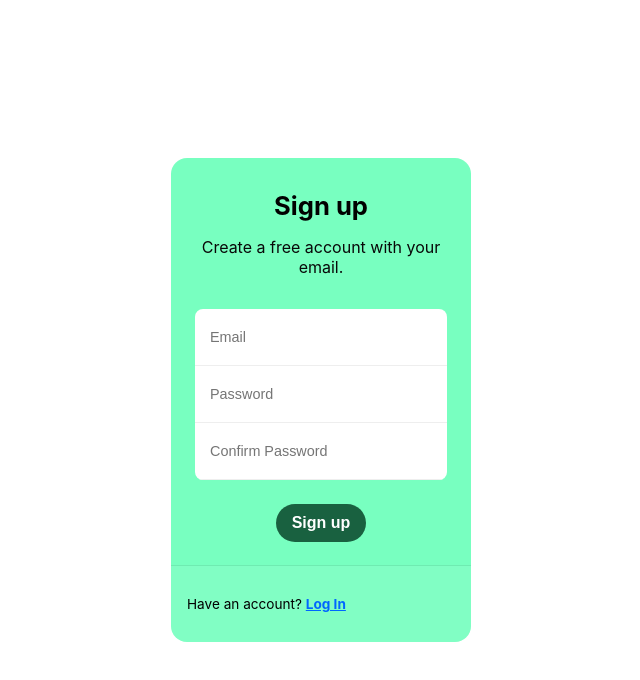
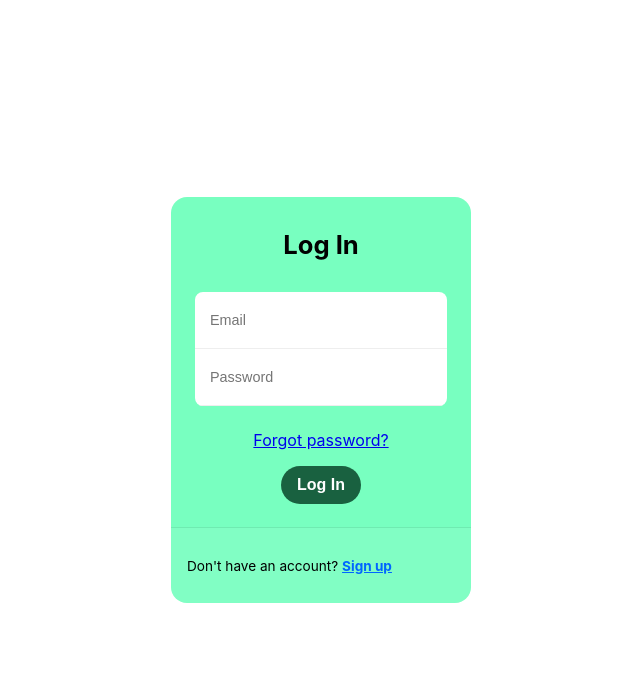
Before and after one commit to suryansh2206/Mail-box-client, a React (Create React App) app: page /login in a window 1280 px wide. Shown: the top 680 px of the page, without its empty margins (319-959 px from the left). Built offline with nearby package versions, Linux system fonts and the light colour scheme.

Commit message:
Login and HomePage

```diff
--- a/src/App.js
+++ b/src/App.js
@@ -1,7 +1,24 @@
+import { Routes, Route, Navigate } from "react-router-dom";
 import "./App.css";
 import SignUp from "./Components/Auth/SignUp";
-function App() {
-  return <SignUp />;
-}
+import Login from "./Components/Auth/Login";
+import HomePage from "./Components/Screens/HomePage";
+
+const App = () => {
+  const isAuth = localStorage.getItem("token");
+  return (
+    <Routes>
+      {<Route path="/signup" element={<SignUp />} />}
+      {<Route path="/login" element={<Login />} />}
+      {!isAuth ? (
+        <Route path="/*" element={<Navigate to="/login" />} />
+      ) : (
+        <>
+          <Route path="/" element={<HomePage />} />
+        </>
+      )}
+    </Routes>
+  );
+};
 
 export default App;
--- /dev/null
+++ b/src/Components/Auth/Login.js
@@ -0,0 +1,97 @@
+import classes from "./Login.module.css";
+import React, { useRef } from "react";
+import { NavLink, useNavigate } from "react-router-dom";
+
+const Login = () => {
+  const navigate = useNavigate();
+  const emailInputRef = useRef();
+  const passwordInputRef = useRef();
+
+  const loginHandler = (event) => {
+    event.preventDefault();
+    const enteredEmail = emailInputRef.current.value;
+    const enteredPassword = passwordInputRef.current.value;
+    fetch(
+      "https://identitytoolkit.googleapis.com/v1/accounts:signInWithPassword?key=AIzaSyCY-VGJzQO4PuIAWLAzUqOd4c2XvpMOQFs",
+      {
+        method: "POST",
+        body: JSON.stringify({
+          email: enteredEmail,
+          password: enteredPassword,
+          returnSecureToken: true,
+        }),
+        headers: {
+          "Content-Type": "application/json",
+        },
+      }
+    )
+      .then((res) => {
+        if (res.ok) {
+          return res.json();
+        } else {
+          const data = res.json();
+          if (data.error.message) {
+            alert(data.error.message);
+          }
+        }
+      })
+      .then((data) => {
+        console.log(data);
+        if (data.idToken) {
+          console.log(data.idToken);
+          localStorage.setItem("token", data.idToken);
+          localStorage.setItem("email", enteredEmail);
+          navigate("/");
+          console.log("Logged In Successfully");
+          window.location.reload();
+        }
+      })
+      .catch((err) => {
+        console.log(err);
+        alert(err);
+      });
+  };
+  return (
+    <div className={classes.container}>
+      <div className={classes.formbox}>
+        <form className={classes.form}>
+          <span className={classes.title}>Log In</span>
+          <div className={classes.formcontainer}>
+            <input
+              type="email"
+              className={classes.input}
+              placeholder="Email"
+              required
+              ref={emailInputRef}
+            />
+            <input
+              type="password"
+              className={classes.input}
+              placeholder="Password"
+              required
+              ref={passwordInputRef}
+            />
+          </div>
+          <NavLink
+            activeClassName="active"
+            className="link"
+            to="/resetpassword"
+          >
+            <>Forgot password?</>
+          </NavLink>
+          <button onClick={loginHandler}>Log In</button>
+        </form>
+        <div className={classes.formsection}>
+          <p>
+            Don't have an account?{" "}
+            <NavLink to="/signup">
+              <>Sign up</>
+            </NavLink>
+          </p>
+        </div>
+      </div>
+    </div>
+  );
+};
+
+export default Login;
--- /dev/null
+++ b/src/Components/Auth/Login.module.css
@@ -0,0 +1,91 @@
+.container {
+    display: flex;
+    justify-content: center;
+    align-items: center;
+    height: 100vh; /* adjust this to set the height of the container */
+  }
+
+  .formbox {
+      max-width: 300px;
+      background: #38ffa2ad;
+      overflow: hidden;
+      border-radius: 16px;
+      color: #010101;
+      align-items: center;
+    }
+
+    .form {
+      position: relative;
+      display: flex;
+      flex-direction: column;
+      padding: 32px 24px 24px;
+      gap: 16px;
+      text-align: center;
+      align-items: center;
+    }
+
+    /*Form text*/
+    .title {
+      font-weight: bold;
+      font-size: 1.6rem;
+    }
+
+    .subtitle {
+      font-size: 1rem;
+      color: #080808;
+    }
+
+    /*Inputs box*/
+    .formcontainer {
+      overflow: hidden;
+      border-radius: 8px;
+      background-color: #fff;
+      margin: 1rem 0 .5rem;
+      width: 100%;
+    }
+
+    .input {
+      background: none;
+      border: 0;
+      outline: 0;
+      height: 40px;
+      width: 100%;
+      border-bottom: 1px solid #eee;
+      font-size: .9rem;
+      padding: 8px 15px;
+    }
+
+    .formsection {
+      padding: 16px;
+      font-size: .85rem;
+      background-color: #bbf8db20;
+      box-shadow: rgb(0 0 0 / 8%) 0 -1px;
+    }
+
+    .formsection a {
+      font-weight: bold;
+      color: #0066ff;
+      transition: color .3s ease;
+    }
+
+    .formsection a:hover {
+      color: #005ce6;
+      text-decoration: underline;
+    }
+
+    /*Button*/
+    .form button {
+      background-color: #1a6140fe;
+      color: #fff;
+      border: 0;
+      border-radius: 24px;
+      padding: 10px 16px;
+      font-size: 1rem;
+      font-weight: 600;
+      cursor: pointer;
+      transition: background-color .3s ease;
+    }
+
+    .form button:hover {
+      background-color: #1a61407b;
+    }
--- /dev/null
+++ b/src/Components/Screens/HomePage.js
@@ -0,0 +1,28 @@
+import { Fragment } from "react";
+import classes from "./HomePage.module.css";
+import { useNavigate } from "react-router-dom";
+
+const HomePage = () => {
+  const navigate = useNavigate();
+  const logoutHandler = () => {
+    localStorage.removeItem("token");
+    localStorage.removeItem("email");
+    navigate("/login");
+  };
+  return (
+    <Fragment>
+      <header className={classes.header}>
+        <div className={classes.left}>
+          <div>Mailbox Client</div>
+        </div>
+        <div className={classes.right}>
+          <button className={classes.welcome} onClick={logoutHandler}>
+            Logout
+          </button>
+        </div>
+      </header>
+    </Fragment>
+  );
+};
+
+export default HomePage;
--- /dev/null
+++ b/src/Components/Screens/HomePage.module.css
@@ -0,0 +1,44 @@
+.header {
+    display: flex;
+    justify-content: space-between;
+    align-items: center;
+    background-color: #25d22872;
+    padding: 2rem;
+  }
+
+  .left {
+    color: #000;
+    text-transform: uppercase;
+    letter-spacing: 2px;
+    display: block;
+    font-weight: bold;
+    font-size: x-large;
+    text-align: center;
+    margin-top: 0px;
+  }
+
+  .right {
+    display: flex;
+    flex-direction: row;
+    font-family: -apple-system, system-ui, "Segoe UI", Helvetica, Arial,
+      sans-serif, "Apple Color Emoji", "Segoe UI Emoji";
+  }
+
+  .welcome {
+    font-size: 17px;
+    padding: 0.5em 1em;
+    border: transparent;
+    box-shadow: 2px 2px 4px rgba(0, 0, 0, 0.4);
+    background: #25d2282b;
+    color: white;
+    border-radius: 4px;
+  }
+
+  .welcome:hover {
+    background: rgb(2, 0, 36);
+    background: linear-gradient(
+      90deg,
+      #25d2282b 0%,
+      #25d22800 100%
+    );
+  }
```
